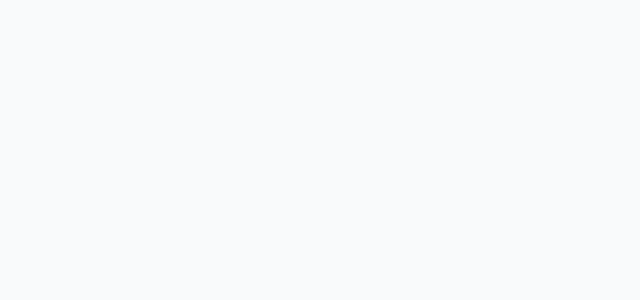
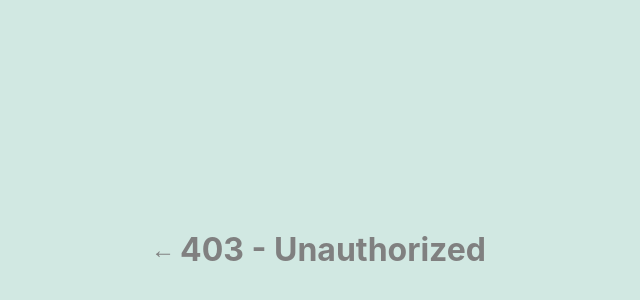
Before and after one commit to alishhoury/Digitek, a React (Vite) app in the folder client/digitek/: page /unauthorized in a window 1280 px wide. Before the commit this address had no page. Shown: the part 150-450 px from the top of the page, without its empty margins (324-964 px from the left). Built offline with nearby package versions, Linux system fonts and the light colour scheme.

Commit message:
Protected routes so customers can't access admins' pages

```diff
--- /dev/null
+++ b/client/digitek/src/Components/protectedRoutes/ProtectedRoutes.jsx
@@ -0,0 +1,15 @@
+import { Navigate } from 'react-router-dom';
+
+const ProtectedRoute = ({ children, allowedRoles }) => {
+  const user = JSON.parse(localStorage.getItem('user'));
+
+  if (!user) return <Navigate to="/auth" replace />;
+
+  if (!allowedRoles.includes(user.role)) {
+    return <Navigate to="/unauthorized" replace />;
+  }
+
+  return children;
+};
+
+export default ProtectedRoute;
--- /dev/null
+++ b/client/digitek/src/Pages/Shared/Unauthorized/Unauthorized.jsx
@@ -0,0 +1,20 @@
+import "./style.css";
+import Button from "../../../Components/Button";
+import { useNavigate } from "react-router-dom";
+const Unauthorized = () => {
+  const navigate = useNavigate();
+  return (
+    <div className="unauthorized-page">
+      <div className="unauth-label">
+        <Button
+          text={"←"}
+          onClickListener={() => navigate("/home")}
+          className="left-button"
+        />
+        <h1>403 - Unauthorized</h1>
+      </div>
+    </div>
+  );
+};
+
+export default Unauthorized;
--- /dev/null
+++ b/client/digitek/src/Pages/Shared/Unauthorized/style.css
@@ -0,0 +1,16 @@
+.unauthorized-page {
+  background-color: #d1e8e2;
+  color: gray;
+}
+
+.left-button {
+  color: gray;
+}
+
+.unauth-label {
+  height: 100vh;
+  display: flex;
+  justify-content: center;
+  align-items: center;
+  text-align: center;
+}
--- a/client/digitek/src/Routes/routes.jsx
+++ b/client/digitek/src/Routes/routes.jsx
@@ -1,3 +1,4 @@
+import React from "react";
 import { Routes, Route } from "react-router-dom";
 
 import LandingPage from "../Pages/LandingPage";
@@ -10,6 +11,8 @@ import AdminPage from "../Pages/AdminPage";
 import ManageProduct from "../Pages/ManageProduct";
 import ManageStock from "../Pages/ManageStock";
 import Layout from "../layout";
+import ProtectedRoute from "../Components/protectedRoutes/ProtectedRoutes";
+import Unauthorized from "../Pages/Shared/Unauthorized/Unauthorized";
 
 const MyRoutes = () => {
   return (
@@ -19,14 +22,42 @@ const MyRoutes = () => {
         <Route path="/cart" element={<CartPage />} />
         <Route path="/payment/:order_number" element={<PaymentPage />} />
         <Route path="/profile" element={<ProfilePage />} />
-        <Route path="/adminPage" element={<AdminPage />} />
-        <Route path="/manageProduct" element={<ManageProduct />} />
-        <Route path="/manageProduct/:id" element={<ManageProduct />} />
-        <Route path="/manageStock" element={<ManageStock />} />
+        <Route
+          path="/adminPage"
+          element={
+            <ProtectedRoute allowedRoles={["admin"]}>
+              <AdminPage />
+            </ProtectedRoute>
+          }
+        />
+        <Route
+          path="/manageProduct"
+          element={
+            <ProtectedRoute allowedRoles={["admin"]}>
+              <ManageProduct />
+            </ProtectedRoute>
+          }
+        />
+        <Route
+          path="/manageProduct/:id"
+          element={
+            <ProtectedRoute allowedRoles={["admin"]}>
+              <ManageProduct />
+            </ProtectedRoute>
+          }
+        />
+        <Route
+          path="/manageStock"
+          element={
+            <ProtectedRoute allowedRoles={["admin"]}>
+              <ManageStock />
+            </ProtectedRoute>
+          }
+        />
       </Route>
-
       <Route path="/" element={<LandingPage />} />
       <Route path="/auth" element={<Auth />} />
+      <Route path="/unauthorized" element={<Unauthorized />} />
     </Routes>
   );
 };
```
